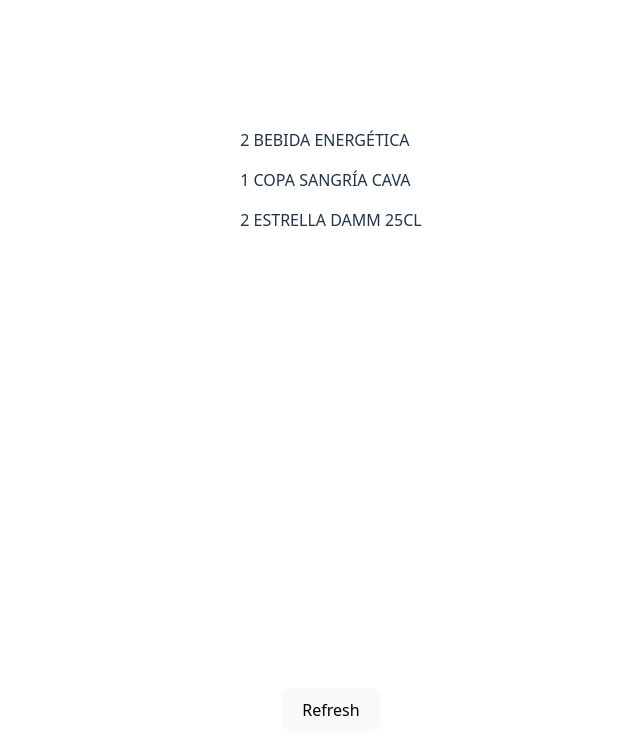
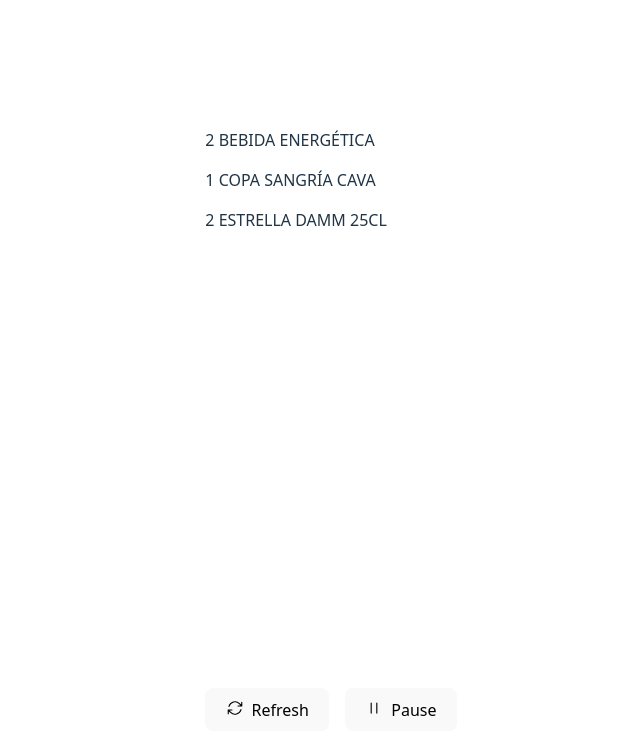
Before and after one commit to Fernandicus/bartending, a React (Vite) app: page / in a window 1280 px wide. Shown: the top 754 px of the page, without its empty margins (309-949 px from the left). Built offline with nearby package versions, Linux system fonts and the light colour scheme.

Commit message:
feat: pause button

```diff
--- a/src/App.tsx
+++ b/src/App.tsx
@@ -1,9 +1,11 @@
 import "./App.css";
 import { useDrinksGenerator } from "./useDrinksGenerator";
 import { drinksList, drinksRange, frequency } from "./constants";
+import { RefreshIcon } from "./icons/RefreshIcon";
+import { PauseIcon } from "./icons/PuaseIcon";
 
 function App() {
-  const { drinks, refresh } = useDrinksGenerator(
+  const { drinks, refresh, pause } = useDrinksGenerator(
     frequency,
     drinksList,
     drinksRange
@@ -16,7 +18,28 @@
           return <p>{drink}</p>;
         })}
       </div>
-      <button onClick={refresh}>Refresh</button>
+      <div style={{ display: "flex", gap: "1rem" }}>
+        <button
+          style={{
+            display: "flex",
+            gap: "0.5rem",
+          }}
+          onClick={refresh}
+        >
+          <RefreshIcon width={18} />
+          Refresh
+        </button>
+        <button
+          style={{
+            display: "flex",
+            gap: "0.5rem",
+          }}
+          onClick={pause}
+        >
+          <PauseIcon width={18} />
+          Pause
+        </button>
+      </div>
     </div>
   );
 }
--- /dev/null
+++ b/src/icons/PuaseIcon.tsx
@@ -0,0 +1,21 @@
+import { SVGAttributes } from "react";
+
+export function PauseIcon(props: SVGAttributes<SVGElement>) {
+  return (
+    <svg
+      fill="none"
+      strokeWidth={1.5}
+      stroke="currentColor"
+      viewBox="0 0 24 24"
+      xmlns="http://www.w3.org/2000/svg"
+      aria-hidden="true"
+      {...props}
+    >
+      <path
+        strokeLinecap="round"
+        strokeLinejoin="round"
+        d="M15.75 5.25v13.5m-7.5-13.5v13.5"
+      />
+    </svg>
+  );
+}
--- /dev/null
+++ b/src/icons/RefreshIcon.tsx
@@ -0,0 +1,21 @@
+import { SVGAttributes } from "react";
+
+export function RefreshIcon(props: SVGAttributes<SVGElement>) {
+  return (
+    <svg
+      fill="none"
+      strokeWidth={1.5}
+      stroke="currentColor"
+      viewBox="0 0 24 24"
+      xmlns="http://www.w3.org/2000/svg"
+      aria-hidden="true"
+      {...props}
+    >
+      <path
+        strokeLinecap="round"
+        strokeLinejoin="round"
+        d="M16.023 9.348h4.992v-.001M2.985 19.644v-4.992m0 0h4.992m-4.993 0 3.181 3.183a8.25 8.25 0 0 0 13.803-3.7M4.031 9.865a8.25 8.25 0 0 1 13.803-3.7l3.181 3.182m0-4.991v4.99"
+      />
+    </svg>
+  );
+}
--- a/src/useDrinksGenerator.ts
+++ b/src/useDrinksGenerator.ts
@@ -24,6 +24,12 @@
     intervalRef.current = setInterval(() => {
       setDrinks(randomDrinks);
     }, frequency);
+
+    return () => {
+      if (intervalRef.current) {
+        clearInterval(intervalRef.current);
+      }
+    };
   }, [restartInterval]);
 
   return {
@@ -32,5 +38,8 @@
       if (intervalRef.current) clearInterval(intervalRef.current);
       refreshInterval();
     },
+    pause: () => {
+      if (intervalRef.current) clearInterval(intervalRef.current);
+    },
   };
 }
```
